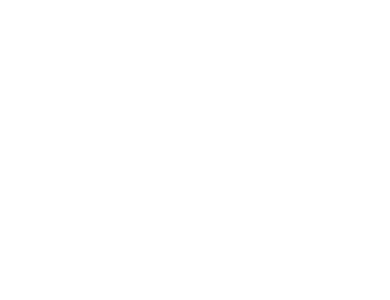
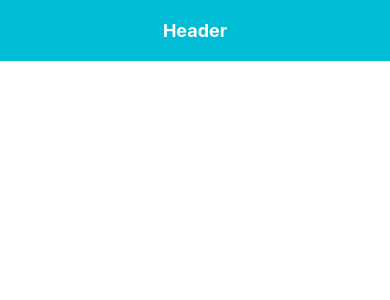
Before and after one commit to jeremiawaani/mobile-programming, a React Native app in the folder Exercise6/: screen / in a window 390 px wide. Shown: the top 300 px of the page. Built offline with nearby package versions, Linux system fonts and the light colour scheme.

Commit message:
Deklarasi state header dalam constructor, import library StyleSheet, membuat komponen Header dan styling header

```diff
--- a/Exercise6/App.js
+++ b/Exercise6/App.js
@@ -1,18 +1,47 @@
 import React, {Component} from 'react';
-import {Text, View, StatusBar} from 'react-native';
+import {Text, View, StatusBar, StyleSheet} from 'react-native';
 
 class App extends Component {
   constructor(props) {
     super(props);
-    this.state = {};
+    this.state = {
+      header: '',
+    };
   }
   render() {
     return (
       <View>
+        {/* StatusBar */}
         <StatusBar barStyle="light-content" backgroundColor="#0097A7" />
+
+        {/* Header */}
+        <View style={styles.header}>
+          <Text style={styles.headerTextTop}>Header</Text>
+          <Text style={styles.headerTextDown}>
+            {/* Disini akan menerima InputText tadi dan ditampilkan ke screen Header */}
+            {this.state.header}
+          </Text>
+        </View>
       </View>
     );
   }
 }
-
+const styles = StyleSheet.create({
+  header: {
+    backgroundColor: '#00BCD4',
+    alignItems: 'center',
+    justifyContent: 'center',
+    padding: 20,
+  },
+  headerTextTop: {
+    color: '#FFFFFF',
+    fontSize: 18,
+    fontWeight: 'bold',
+  },
+  headerTextDown: {
+    color: 'yellow',
+    fontSize: 30,
+    fontWeight: 'bold',
+  },
+});
 export default App;
```
